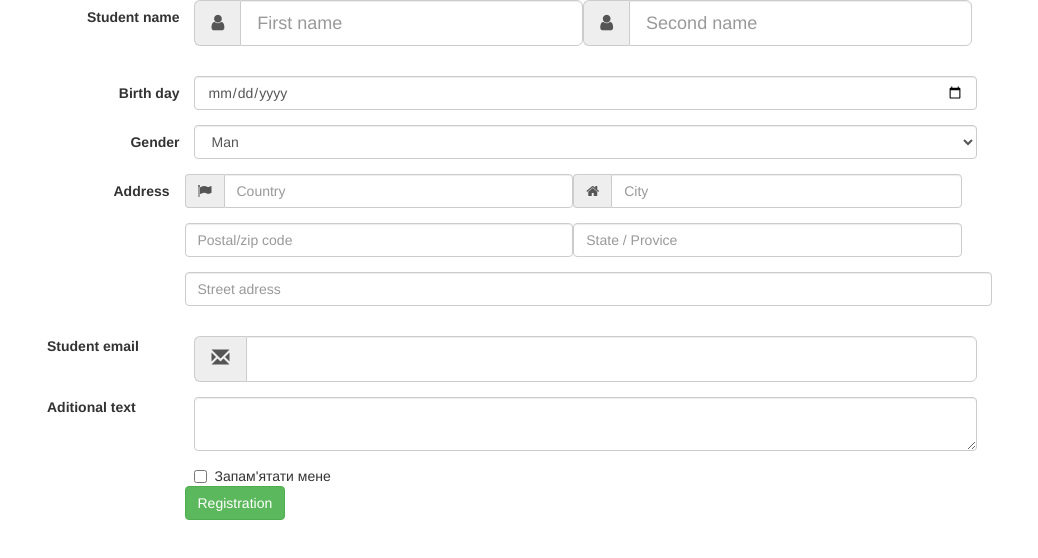
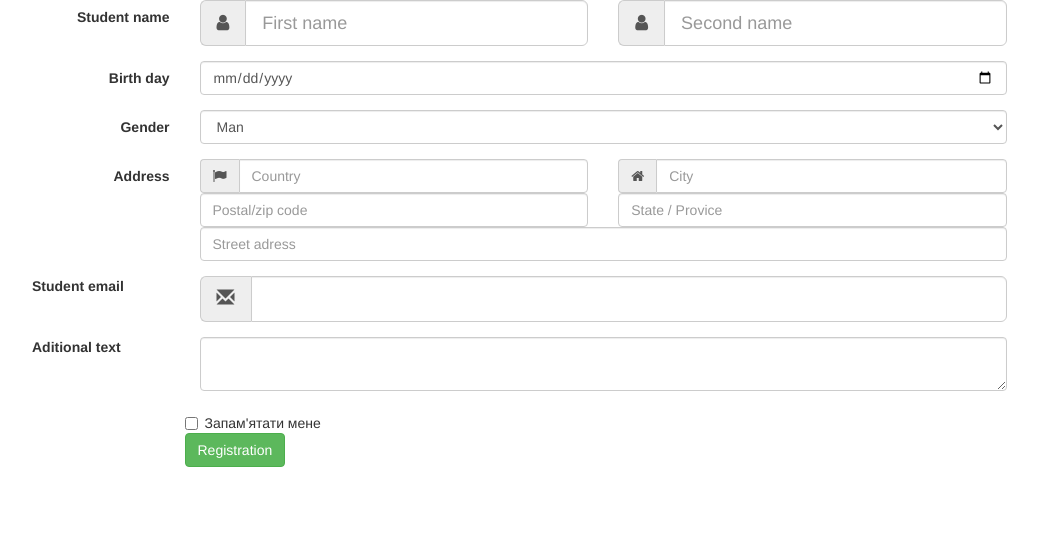
Before and after one commit to DRAK0N41K/homework-16, a plain HTML site: page indexx.html in a window 1280 px wide. Shown: the whole page, without its empty margins (218-1256 px from the left). Drawn offline with nearby package versions, Linux system fonts and the light colour scheme.

Commit message:
6th_comm

```diff
--- a/indexx.html
+++ b/indexx.html
@@ -20,10 +20,11 @@
       <div class="col-sm-offset-2">
         <form class="form-horizontal" role="form">
 
-          <label for="fn" class="control-label col-sm-2">Student name</label>
+
           <div class="form-group">
+            <label for="fn" class="col-sm-2 control-label">Student name</label>
 
-            <div class="form-group col-sm-5">
+              <div class="col-sm-5">
              <div class="input-group input-group-lg">
                <span class="input-group-addon">
                  <span class="fa fa-user"></span>
@@ -32,7 +33,8 @@
              </div>
              </div>
 
-           <div class="form-group col-sm-5">
+
+           <div class="col-sm-5">
             <div class="input-group input-group-lg">
               <span class="input-group-addon">
                 <span class="fa fa-user"></span>
@@ -41,21 +43,24 @@
             </div>
           </div>
           </div>
-
+          <div class="form-group">
             <label for="bd" class="control-label col-sm-2">Birth day</label>
-          <div class="form-group col-sm-10">
+            <div class="col-sm-10">
               <input type="date" class="form-control" name="bd">
             </div>
+          </div>
+          <div class="form-group">
             <label for="g-r" class="control-label col-sm-2">Gender</label>
-          <div class="form-group col-sm-10">
+            <div class="col-sm-10">
                  <select class="selectpicker form-control" name="g-r">
                   <option value="man">Man</option>
                   <option value="wooman">Wooman</option>
                  </select>
             </div>
+          </div>
           <div class="form-group">
          <label for="as" class="control-label col-sm-2">Address</label>
-          <div class="form-group col-sm-5">
+          <div class="col-sm-5">
            <div class="input-group">
              <span class="input-group-addon">
                <span class="fa fa-flag"></span>
@@ -64,7 +69,7 @@
            </div>
          </div>
 
-         <div class="form-group col-sm-5">
+         <div class="col-sm-5">
           <div class="input-group">
             <span class="input-group-addon">
               <span class="fa fa-home"></span>
@@ -72,20 +77,21 @@
             <input class="form-control" type="text" placeholder="City">
           </div>
         </div>
-           <label for="ass" class="control-label col-sm-2"></label>
-            <div class="form-group col-sm-5">
+            <div class="col-sm-offset-2">
+              <div class="col-sm-6">
                 <input class="form-control" type="text" placeholder="Postal/zip code">
               </div>
-            <div class="form-group col-sm-5">
+              <div class="col-sm-6">
                  <input class="form-control" type="text" placeholder="State / Provice">
               </div>
-            <label for="sa" class="control-label col-sm-2"></label>
-            <div class="form-group col-sm-10">
+            </div>
+            <div class="col-sm-offset-2 col-sm-10">
               <input type="text" class="form-control" name="sa" placeholder="Street adress">
             </div>
           </div>
+          <div class="form-group">
             <label for="se" class="col-sm-2">Student email</label>
-          <div class="form-group col-sm-10">
+            <div class="col-sm-10">
               <div class="input-group input-group-lg">
                 <span class="input-group-addon">
                   <span class="glyphicon glyphicon-envelope"></span>
@@ -93,20 +99,27 @@
                 <input class="form-control" id="se" name="se" type="text">
               </div>
             </div>
+          </div>
+
+          <div class="form-group">
             <label for="at" class="col-sm-2">Aditional text</label>
-          <div class="form-group col-sm-10">
+            <div class="col-sm-10">
               <textarea class="form-control" id="at" name="at"></textarea>
             </div>
-          <label for="cb" class="control-label col-sm-2"></label>
+          </div>
           <div class="form-group">
+            <div class="col-sm-offset-2">
               <div class="checkbox">
+
                 <label><input type="checkbox">Запам'ятати мене</label>
               </div>
-          <label for="btnn" class="control-label col-sm-2"></label>
+
               <a href="./index.html"><button type="submit" name="button" class="btn btn-success">Registration</button></a>
+            </div>
           </div>
         </form>
       </div>
     </div>
+  </div>
 </body>
 </html>
```
Lines whose indentation alone changed are shown as unchanged.
